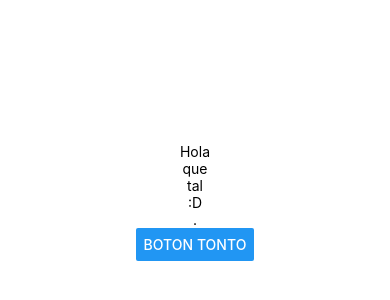
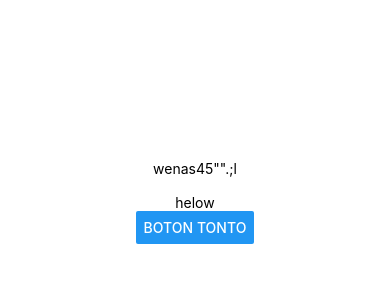
Before and after one commit to XxR1ch4rdxX/PM196, a React Native app in the folder app_sin_nada/: screen / in a window 390 px wide. Shown: the part 220-520 px from the top of the page. Built offline with nearby package versions, Linux system fonts and the light colour scheme.

Commit message:
Uso de children para heredar de text a Texto
ola

```diff
--- a/app_sin_nada/App.js
+++ b/app_sin_nada/App.js
@@ -5,8 +5,8 @@ import { StyleSheet, Text, View, Button } from 'react-native';
 //Funcion main que ejecutara la vista principal de la aplicacion
 
  const Texto=(props) => {
-  const {contenido} = props;
-     return (<Text> {contenido} </Text>)
+  const {children} = props;
+     return (<Text> {children} </Text>)
     }
 
 export default function App() {
@@ -19,11 +19,9 @@ export default function App() {
       */}
 
       <StatusBar style="auto" />
-      <Texto contenido="Hola"></Texto>
-      <Texto contenido="que"></Texto>
-      <Texto contenido="tal"></Texto>
-      <Texto contenido=":D"></Texto>
-      <Texto contenido="."></Texto>
+      <Texto>wenas45"".;l</Texto>
+      <Texto> </Texto>
+      <Texto>helow</Texto>
       <Button title="Boton Tonto" />
     </View>
   );
```
